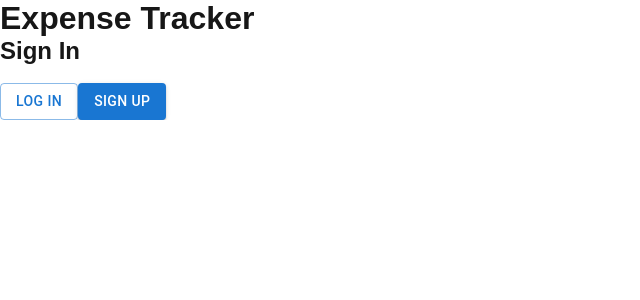
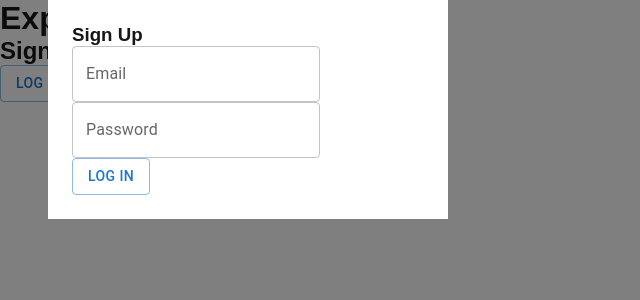
Before and after one commit to TexasR3X/expense-tracker, a Next.js app: page / in a window 1280 px wide. Both pictures are taken after a click on the button "SIGN UP". Shown: the top 300 px of the page, without its empty margins (0-640 px from the left). Built offline with nearby package versions, Linux system fonts and the light colour scheme; no server answers.

Commit message:
Added <If>; cleaned up unused code/comments; user can sign up

```diff
--- a/src/app/page.js
+++ b/src/app/page.js
@@ -7,29 +7,11 @@ import {
   signUpWithEmailAndPassword,
 } from "@/services/firebase";
 import Button from "@mui/material/Button";
-import TextField from "@mui/material/TextField";
-import LoginModal from "@/components/LoginModal";
+import LoginModal, { MODAL_TYPES } from "@/components/LoginModal";
 
 export default function Home() {
     const user = useContext(FirebaseAuthContext);
-
-    // const [loginInfo, dispatchLogin] = useReducer(
-    //     (loginInfo, action) => {
-    //         switch (action.type) {
-    //             case "": {
-
-    //             }
-    //         }
-    //     },
-    //     {
-    //         email: "",
-    //         password: "",
-    //     }
-    // );
-
-    // const [email, setEmail] = useState("");
-    // const [password, setPassword] = useState("");
-    const [openLoginModal, setOpenLoginModal] = useState(false);
+    const [modalType, setModalType] = useState(MODAL_TYPES.NONE)
 
     // const handleLogin = useCallback(async () => {
     //     // If either the email or password are "" this function stops.
@@ -59,42 +41,22 @@ export default function Home() {
             <h2>Sign In</h2>
 
             <main>
-                {/* <TextField
-                    label="Email"
-                    id="email"
-                    type="email"
-                    value={email}
-                    onChange={(event) => setEmail(event.target.value)}
-                    variant="outlined"
-                />
-
-                <TextField
-                    label="Password"
-                    id="password"
-                    type="password"
-                    value={password}
-                    onChange={(event) => setPassword(event.target.value)}
-                    variant="outlined"
-                /> */}
-
-                <br/> {/* Delete this later when styles are applied. */}
-
                 <Button
                     variant="outlined"
-                    onClick={() => setOpenLoginModal(true)}
+                    onClick={() => setModalType(MODAL_TYPES.LOG_IN)}
                 >
                     Log In
                 </Button>
 
                 <Button
                     variant="contained"
-                    // onClick={() => setOpenLoginModal(true)}
+                    onClick={() => setModalType(MODAL_TYPES.SIGN_UP)}
                 >
                     Sign Up
                 </Button>
             </main>
 
-            <LoginModal open={openLoginModal}/>
+            <LoginModal type={modalType}/>
         </div>
     );
 }
--- a/src/components/LoginModal.js
+++ b/src/components/LoginModal.js
@@ -5,9 +5,16 @@ import Box from "@mui/material/Box";
 import TextField from "@mui/material/TextField";
 import { CredsContext, CredsReducerContext, ACTIONS } from "@/contexts/CredsContext";
 import Button from "@mui/material/Button";
-import { logInWithEmailAndPassword } from "@/services/firebase";
+import { logInWithEmailAndPassword, signUpWithEmailAndPassword } from "@/services/firebase";
+import If from "./logic-components/If";
 
-export default function LoginModal({ open, children }) {
+export const MODAL_TYPES = {
+    LOG_IN: "LOG_IN",
+    SIGN_UP: "SIGN_UP",
+    NONE: "NONE",
+}
+
+export default function LoginModal({ type }) {
     const creds = useContext(CredsContext);
     const dispatchCreds = useContext(CredsReducerContext);
 
@@ -20,17 +27,26 @@ export default function LoginModal({ open, children }) {
         newPassword,
     });
     const handleLogin = async () => {
-        console.log("creds.email:", creds.email);
-        logInWithEmailAndPassword(creds.email, creds.password);
+        if (type === MODAL_TYPES.LOG_IN) {
+            logInWithEmailAndPassword(creds.email, creds.password);
+        }
+        else if (type === MODAL_TYPES.SIGN_UP){
+            signUpWithEmailAndPassword(creds.email, creds.password);
+        }
     };
+
+    console.log("type:", type);
 
     return (
         <Modal
-            open={open}
-            // open={false}
+            open={type !== MODAL_TYPES.NONE}
         >
             <Box className="modal-box">
-            <h3>Welcome Back</h3>
+            <h3>
+                <If condition={type === MODAL_TYPES.LOG_IN}>Welcome Back</If>
+                <If condition={type === MODAL_TYPES.SIGN_UP}>Sign Up</If>
+            </h3>
+
 
             <TextField
                 label="Email"
@@ -50,7 +66,7 @@ export default function LoginModal({ open, children }) {
                 variant="outlined"
             />
 
-            <br></br>
+            <br/> {/* I need to delete this <br/> tag later on. */}
 
             <Button
                 variant="outlined"
--- /dev/null
+++ b/src/components/logic-components/If.js
@@ -0,0 +1,5 @@
+export default function If({ condition, children }) {
+    if (condition === undefined) throw new Error(`condition in <If> is undefined`);
+
+    return <>{condition ? children : null}</>;
+}
```
